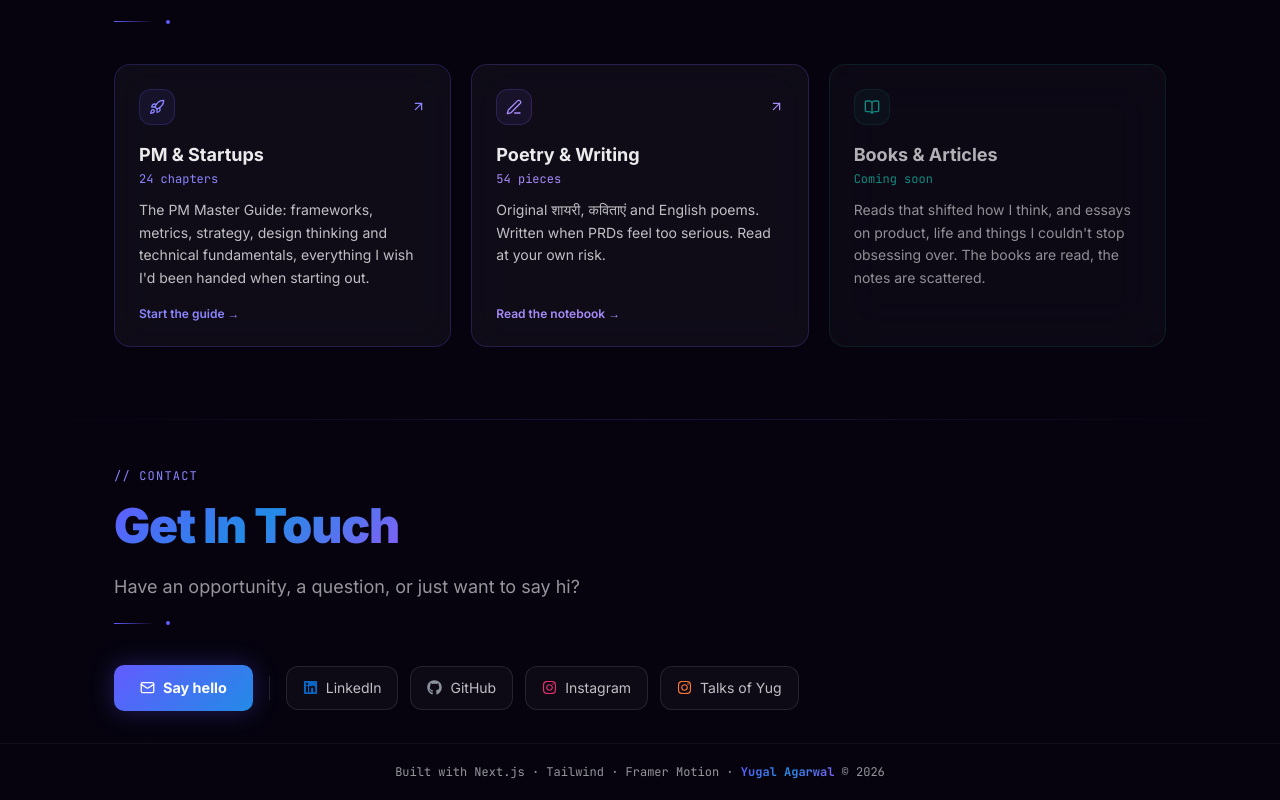
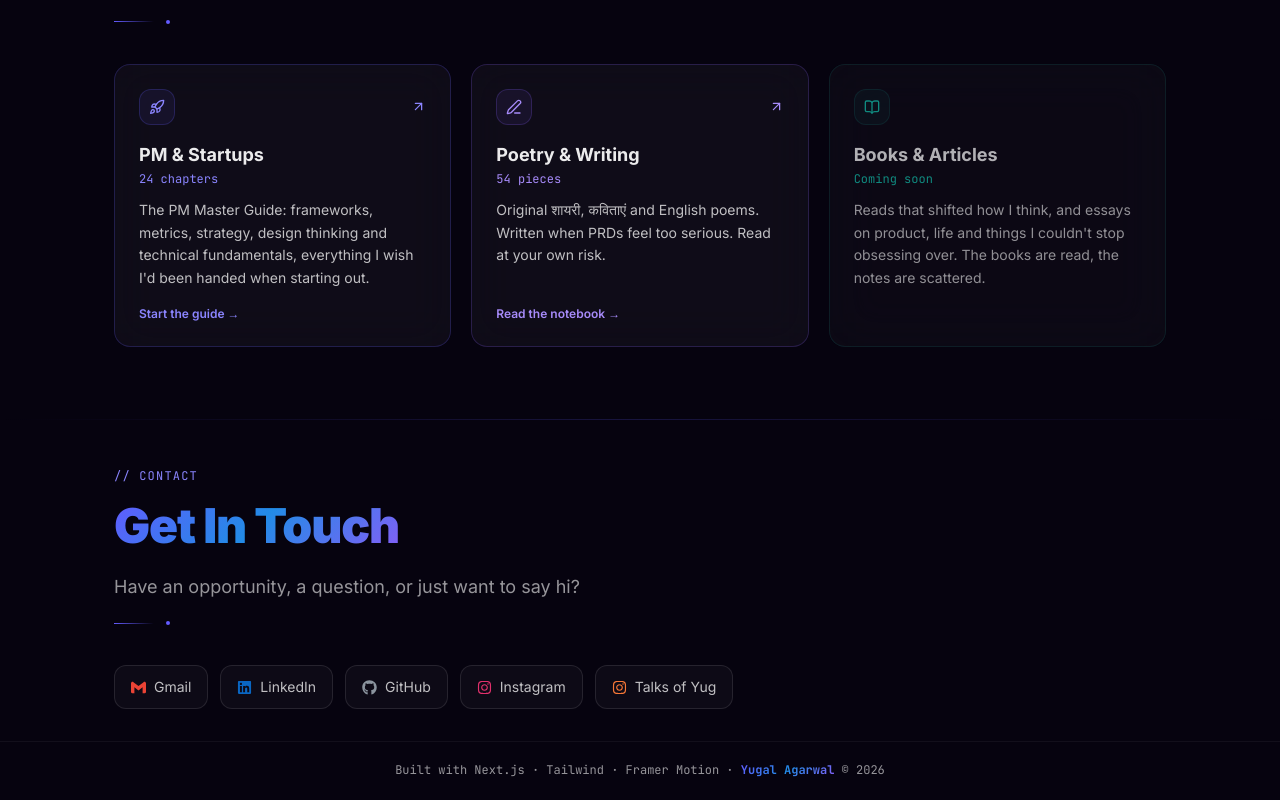
Before and after one commit to yugalagrawal/myportfolio, a Next.js app: page / in a window 1280 px wide. Shown: the part 6003-6803 px from the top of the page. Built offline with nearby package versions, Linux system fonts and the light colour scheme.

Commit message:
Contact: Gmail pill replaces the Say hello button
Co-Authored-By: Claude Sonnet 5.5 <noreply@anthropic.com>

```diff
--- a/src/components/sections/Contact.tsx
+++ b/src/components/sections/Contact.tsx
@@ -1,12 +1,13 @@
 "use client";
 
-import { Mail } from "lucide-react";
 import { FaLinkedin, FaGithub, FaInstagram } from "react-icons/fa6";
+import { SiGmail } from "react-icons/si";
 import { profile } from "@/data/profile";
 import SectionHeading from "@/components/ui/SectionHeading";
 import ScrollReveal from "@/components/ui/ScrollReveal";
 
 const socials = [
+  { icon: SiGmail,    href: `mailto:${profile.email}`,                label: "Gmail",        color: "#ea4335" },
   { icon: FaLinkedin,  href: profile.socials.linkedin,                label: "LinkedIn",     color: "#0a66c2" },
   { icon: FaGithub,    href: profile.socials.github,                  label: "GitHub",       color: "#8b949e" },
   { icon: FaInstagram, href: "https://www.instagram.com/yugal_agarwal_/", label: "Instagram",    color: "#e1306c" },
@@ -26,20 +27,12 @@ export default function Contact() {
 
         <ScrollReveal direction="up">
           <div className="flex flex-wrap items-center gap-3">
-            <a href={`mailto:${profile.email}`} className="btn-primary justify-center min-h-[44px]"
-              title={profile.email}>
-              <Mail size={15} />
-              Say hello
-            </a>
-
-            <span className="hidden sm:block w-px h-6 mx-1" style={{ background: "rgba(255,255,255,0.12)" }} aria-hidden="true" />
-
             {socials.map(({ icon: Icon, href, label, color }) => (
               <a
                 key={label}
                 href={href}
-                target="_blank"
-                rel="noopener noreferrer"
+                {...(href.startsWith("mailto:") ? {} : { target: "_blank", rel: "noopener noreferrer" })}
+                title={href.startsWith("mailto:") ? profile.email : undefined}
                 className="inline-flex items-center gap-2 px-4 min-h-[44px] rounded-xl text-sm border border-white/10 bg-white/[0.03] transition-colors hover:bg-white/[0.06] hover:border-white/25"
                 style={{ color: "var(--text-2)" }}
               >
```
